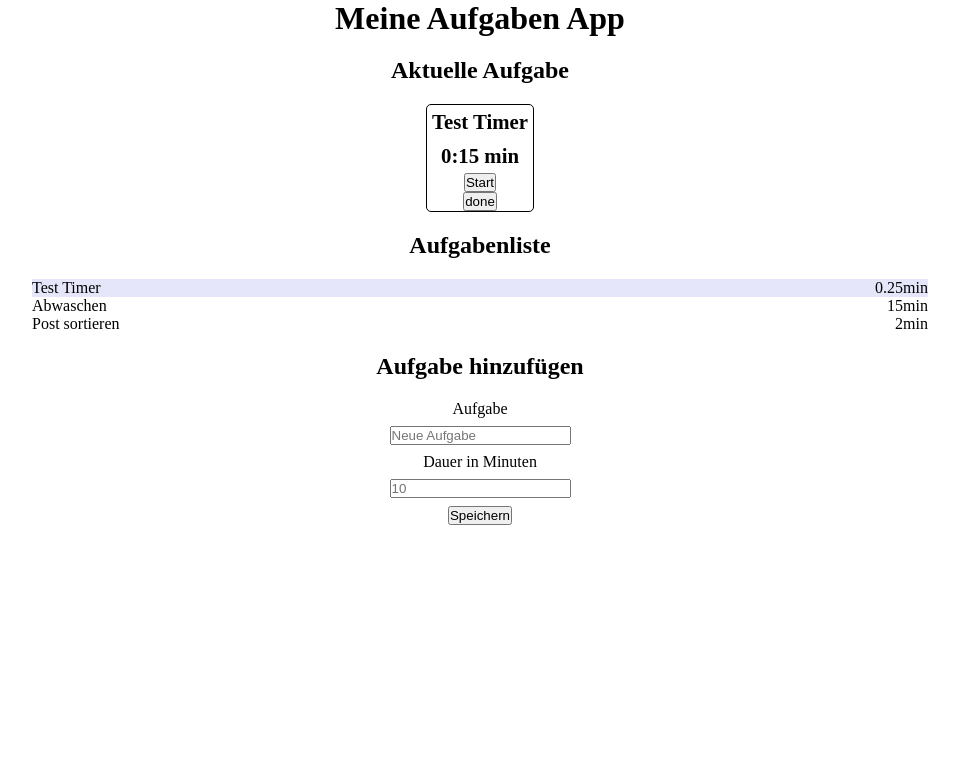
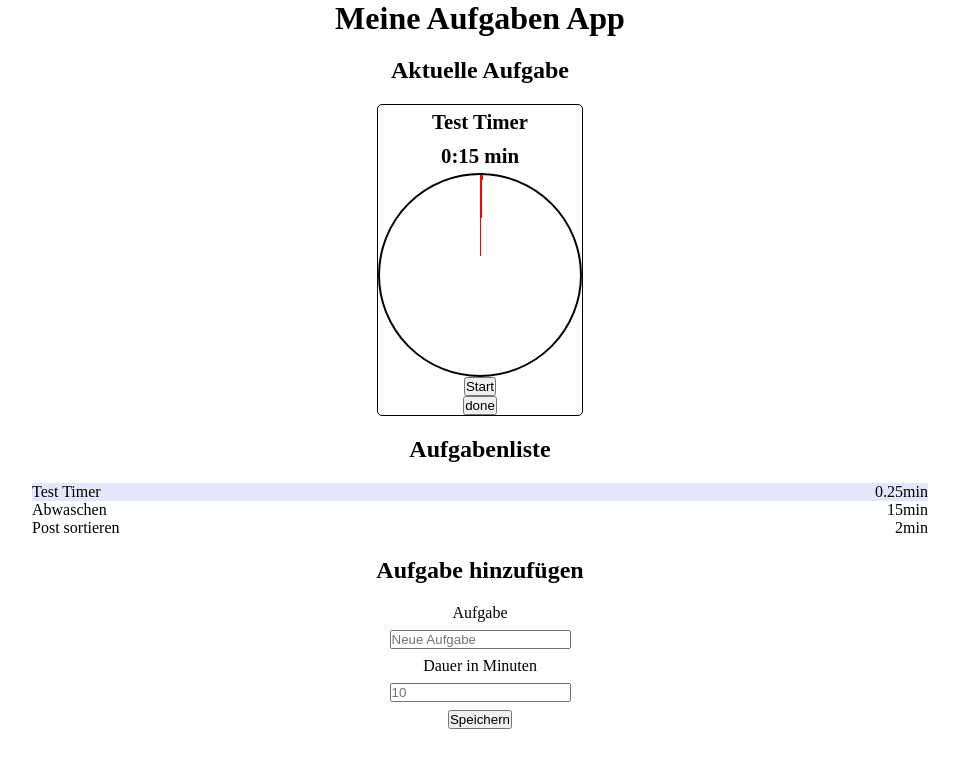
Before and after one commit to A11yship/capstone-project, a Next.js app: page / in a window 1280 px wide. Shown: the top 768 px of the page, without its empty margins (160-1119 px from the left). Built offline with nearby package versions, Linux system fonts and the light colour scheme.

Commit message:
Add analog timer

```diff
--- /dev/null
+++ b/src/components/AnalogTimer/StyledAnalogtimer.js
@@ -0,0 +1,14 @@
+import styled from 'styled-components';
+
+const Clock = styled.div`
+	width: 204px;
+	height: 204px;
+	border: 2px black solid;
+	border-radius: 50%;
+`;
+const Time = styled.div`
+	width: 200px;
+	height: 200px;
+	border-radius: 50%;
+`;
+export {Clock, Time};
--- a/src/components/CurrentTask/CurrentTask.js
+++ b/src/components/CurrentTask/CurrentTask.js
@@ -1,6 +1,7 @@
 import {useEffect, useState} from 'react';
 
 import useStore from '../../hooks/useStore';
+import {Clock, Time} from '../AnalogTimer/StyledAnalogtimer';
 import Button from '../Button/Button';
 
 import StyledCurrentTask from './StyledCurrentTask';
@@ -38,6 +39,15 @@ export default function CurrentTask() {
 							<p>
 								{Math.floor(time / 60)}:{String(time % 60).padStart(2, '0')} min
 							</p>
+							<Clock>
+								<Time
+									style={{
+										background: `conic-gradient(red ${time * 0.1}deg, blue 0 ${
+											tasks[0].time * 6
+										}deg, transparent ${tasks[0].time * 6}deg)`,
+									}}
+								></Time>
+							</Clock>
 							<Button onClick={() => setTimerIsRunnig(!timerIsRunnig)}>
 								{timerIsRunnig ? 'Pause' : 'Start'}
 							</Button>
```
